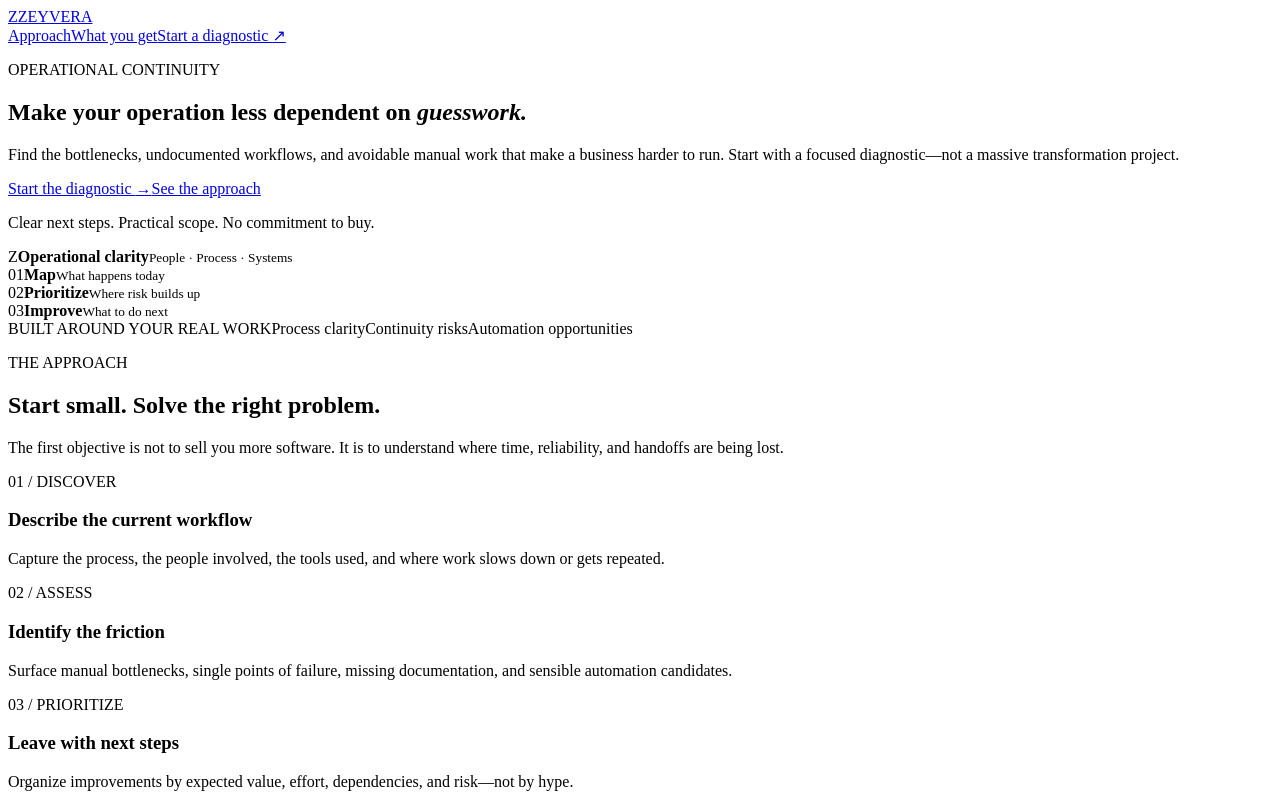
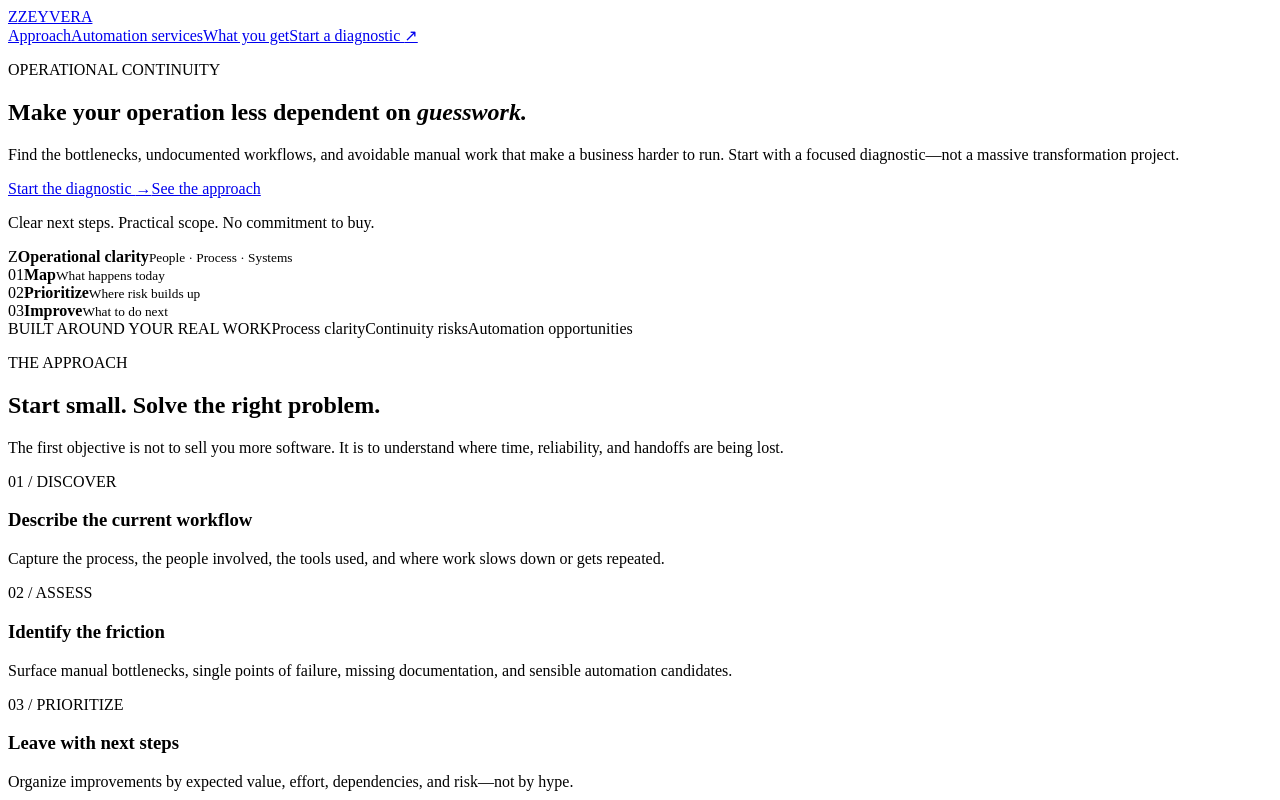
Before and after one commit to hunterscheltgen-Founder/Zeyvera-site, a website: page public/index.html in a window 1280 px wide. Shown: the top 800 px of the page. Drawn offline with Linux system fonts and the light colour scheme.

Commit message:
Link workflow automation service from homepage

```diff
--- a/public/index.html
+++ b/public/index.html
@@ -8,7 +8,7 @@
 <meta property="og:title" content="Zeyvera | Operational continuity, made practical"><meta property="og:description" content="A focused first step toward more reliable operations."><meta property="og:type" content="website">
 </head>
 <body>
-<header class="top"><a class="brand" href="/" aria-label="Zeyvera home"><span class="mark">Z</span><span>ZEYVERA</span></a><nav><a href="#approach">Approach</a><a href="#deliverables">What you get</a><a class="nav-cta" href="/diagnostic/">Start a diagnostic <span aria-hidden="true">↗</span></a></nav></header>
+<header class="top"><a class="brand" href="/" aria-label="Zeyvera home"><span class="mark">Z</span><span>ZEYVERA</span></a><nav><a href="#approach">Approach</a><a href="/automation/">Automation services</a><a href="#deliverables">What you get</a><a class="nav-cta" href="/diagnostic/">Start a diagnostic <span aria-hidden="true">↗</span></a></nav></header>
 <main>
 <section class="hero wrap"><div class="hero-copy"><p class="eyebrow"><span class="dot"></span> OPERATIONAL CONTINUITY</p><h1>Make your operation less dependent on <em>guesswork.</em></h1><p class="lead">Find the bottlenecks, undocumented workflows, and avoidable manual work that make a business harder to run. Start with a focused diagnostic—not a massive transformation project.</p><div class="actions"><a class="btn primary" href="/diagnostic/">Start the diagnostic <span aria-hidden="true">→</span></a><a class="btn secondary" href="#approach">See the approach</a></div><p class="micro">Clear next steps. Practical scope. No commitment to buy.</p></div><div class="visual" aria-label="Illustration of a connected operational workflow"><div class="orbit orbit-a"></div><div class="orbit orbit-b"></div><div class="core"><span class="core-mark">Z</span><strong>Operational clarity</strong><small>People · Process · Systems</small></div><div class="node node-a"><span class="node-icon">01</span><span><b>Map</b><small>What happens today</small></span></div><div class="node node-b"><span class="node-icon">02</span><span><b>Prioritize</b><small>Where risk builds up</small></span></div><div class="node node-c"><span class="node-icon">03</span><span><b>Improve</b><small>What to do next</small></span></div></div></section>
 <section class="strip"><div class="wrap strip-inner"><span>BUILT AROUND YOUR REAL WORK</span><span>Process clarity</span><span>Continuity risks</span><span>Automation opportunities</span></div></section>
```
